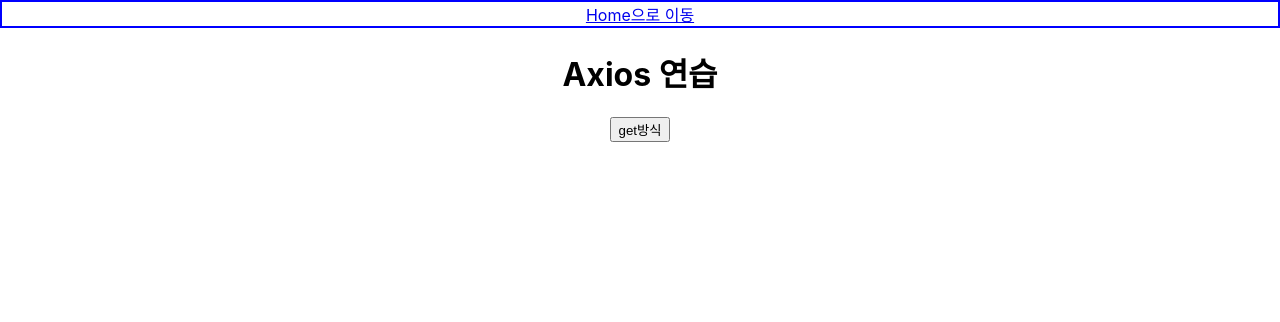
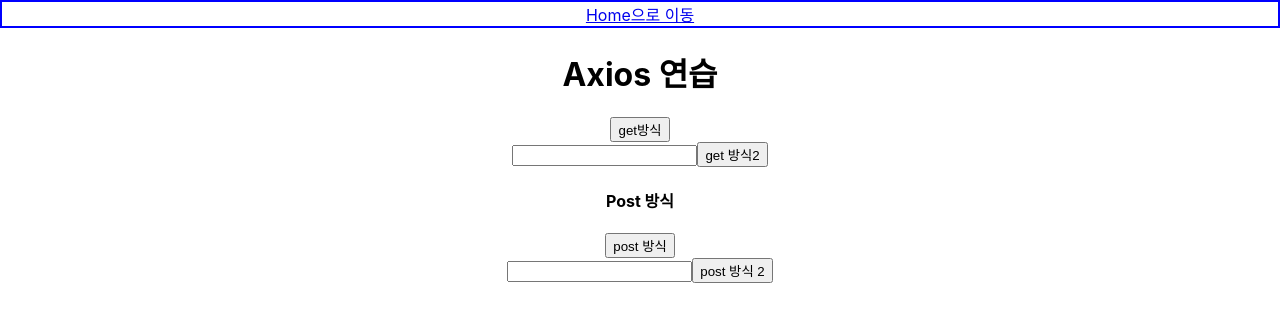
Before and after one commit to kimkyoungbin667/cyciReact, a React (Create React App) app: page /ax1 in a window 1280 px wide. Shown: the top 322 px of the page. Built offline with nearby package versions, Linux system fonts and the light colour scheme; the HTML template or start-up script is replaced by a standard one.

Commit message:
Feat: axios 사용방법

```diff
--- a/src/comp/ax/ax01.js
+++ b/src/comp/ax/ax01.js
@@ -1,9 +1,14 @@
 import axios from 'axios'
-import { useState } from 'react';
+import { useState, useRef } from 'react';
 
 export default function Ax1() {
 
     const [지역, 변경지역] = useState([]);
+    const text = useRef(); //변수를 가상 dom에만 저장, 랜더 현상은 없음
+
+    // 사용자에게 변화되는 데이터를 보여줄 필요가 없지만, 데이터는 저장해야할때
+
+    const text2 = useRef();
 
     function axios01() {
         console.log('==== axios get 방식 ====');
@@ -14,24 +19,69 @@
                 console.log(res);
 
                 //받은 데이터안에 코드가 200일떄(성공일떄)
-                if (res.data.code === 200) {
+                if (res.data.code === '200') {
                     //res.data.data ->지역 리스트
                     변경지역(res.data.data);
                 }
+            })
+    }
 
+    //useRef
+    function axios2() {
+        console.log(text.current.value);
 
-            })
+        const obj = {
+            'id': text.current.value
+        }
 
+        console.log(obj);
 
+        axios.get('http://localhost:8080/api/area/byId', {params: {
+            id: '1'
+        }})
+        .then(res => {
+            console.log(res);
+        })
+    }
 
+    function axios3() {
+        axios.post('http://localhost:8080/api/member/list')
+        .then(res => {
+            console.log(res);
+        })
+    }
 
+    function axios4() {
 
+        const obj = {
+            "id": text2.current.value
+        } // {"id": "Hello World"}
+
+        axios.post('http://localhost:8080/api/member/findId', JSON.stringify(obj))
+        ,{
+            headers: {
+                'Content-Type': 'application/json'
+            }
+        }
+        .then(res => {
+            console.log(res);
+        })
     }
+
 
     return (
         <div>
             <h1>Axios 연습</h1>
-            <input type='button' value='get방식' onClick={axios01} />
+            <input type='button' value='get방식' onClick={axios01} /> <br/>
+            <input type='text' ref={text}></input>
+            <input type='button' onClick={axios2} value="get 방식2"/>
+
+            <h4>Post 방식</h4>
+            {/* method // 전송방법: method, GET, POST (TOMCAT은 GET과 POST만 지원) */}
+
+            <input type='button' onClick={axios3} value='post 방식' /> <br/>
+            <input type='text' ref={text2}/>
+            <input type='button' onClick={axios4} value='post 방식 2'/>
         </div>
     )
 }
```
